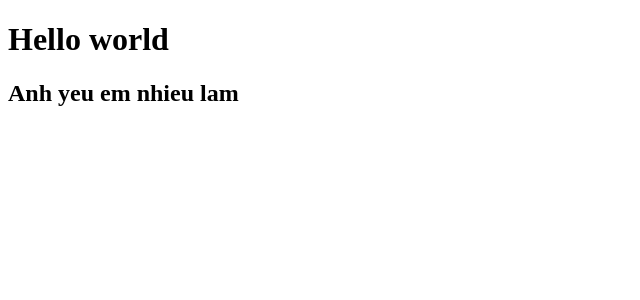
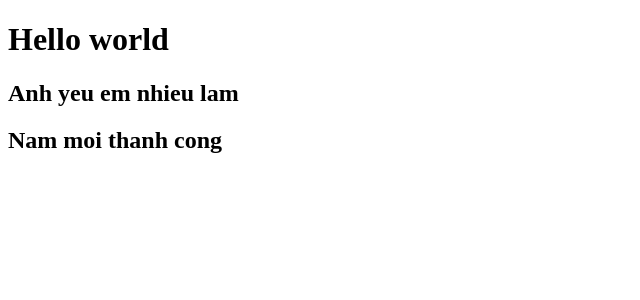
Before and after one commit to DucCoderXTND/Learn-Angular, an Angular app: page / in a window 1280 px wide. Shown: the top 300 px of the page, without its empty margins (0-640 px from the left). Built offline with nearby package versions, Linux system fonts and the light colour scheme.

Commit message:
Nam moi thanh cong

```diff
--- a/src/app/app.component.html
+++ b/src/app/app.component.html
@@ -1,2 +1,3 @@
 <h1>Hello world</h1>
 <h2>Anh yeu em nhieu lam</h2>
+<h2>Nam moi thanh cong</h2>
```
